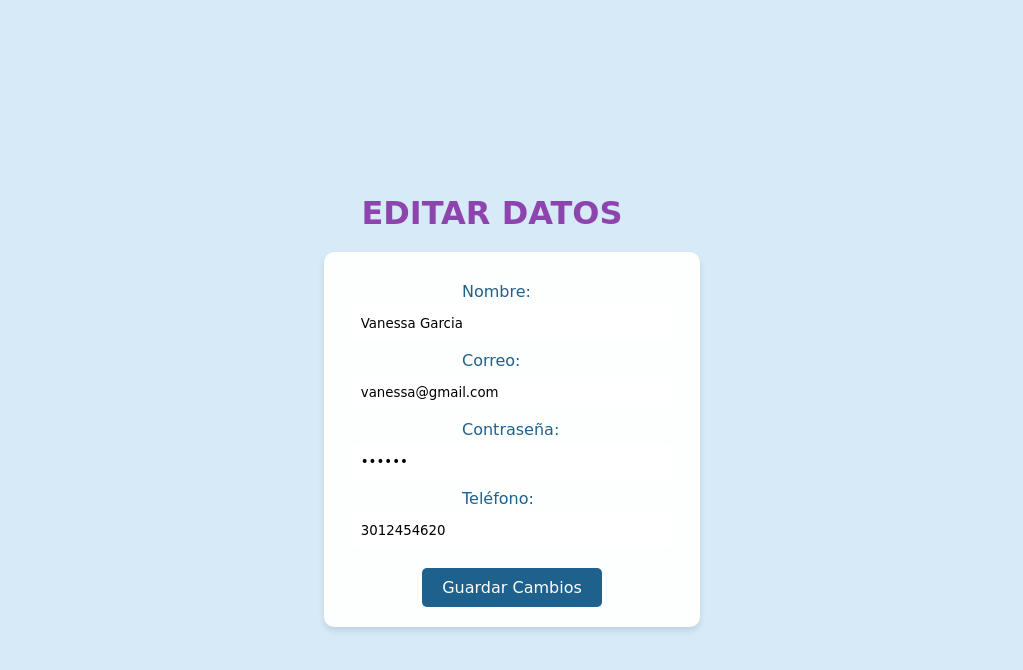
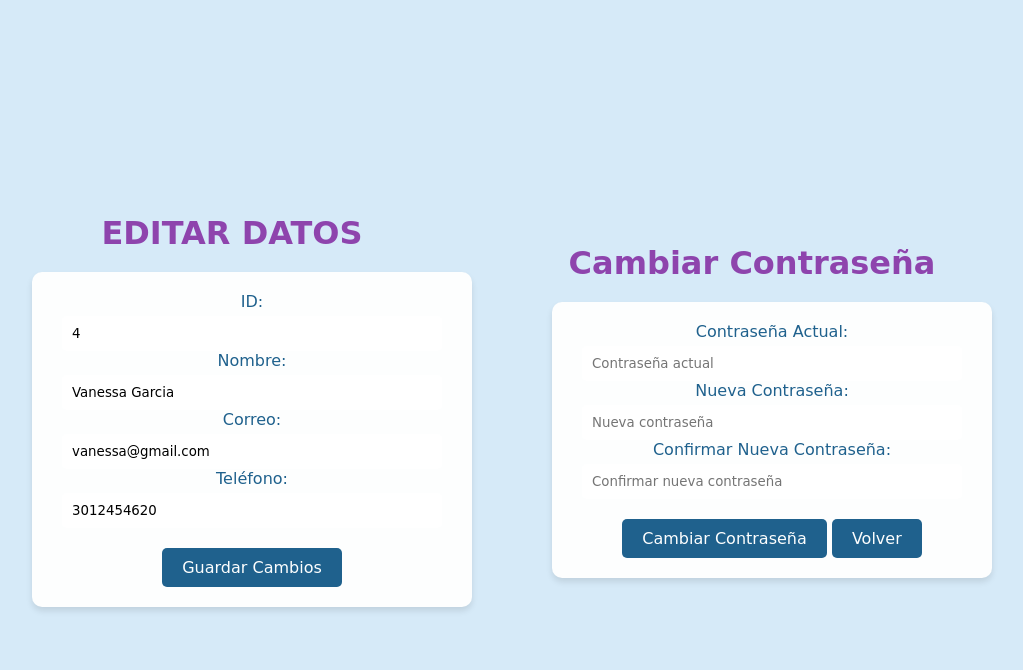
Before and after one commit to Da1sh0/actividad, a PHP site: page /edit.php?id=4 in a window 1280 px wide. Shown: the top 670 px of the page, without its empty margins (148-1171 px from the left). Run offline with PHP 8.4, Linux system fonts and the light colour scheme; data comes from the database, SQL or seed files in the repository.

Commit message:
se agrego el cambio de contraseña

```diff
--- a/css/edit.css
+++ b/css/edit.css
@@ -6,6 +6,28 @@ body {
     justify-content: center;
     align-items: center;
     min-height: 100vh;
+}
+
+.container {
+    display: flex;
+    justify-content: space-around;
+    align-items: center;
+    width: 1000px;
+    height: 100%;
+}
+.edit-container,
+.password-container {
+    width: 400px;
+    padding: 20px;
+    border-radius: 5px;
+}
+
+.edit-container {
+    margin-right: 20px;
+}
+
+.password-container {
+    margin-left: 20px;
 }
 
 .center {
@@ -29,8 +51,7 @@ form {
 }
 
 label {
-    display: inline-block;
-    width: 100px; /* Ancho fijo para las etiquetas */
+    width: 100px;
     margin-top: 10px;
     color: #1F618D;
     text-align: left;
@@ -48,7 +69,7 @@ input[type="tel"] {
     border-radius: 5px;
 }
 
-button {
+button, input[type="submit"], a {
     font-family: 'Comic Sans MS', cursive, sans-serif;
     background-color: #1F618D;
     color: #FDFEFE;
@@ -58,9 +79,10 @@ button {
     border-radius: 5px;
     cursor: pointer;
     font-size: 16px;
+    text-decoration: none;
     transition: background-color 0.3s;
 }
 
-button:hover {
+button:hover, input[type="submit"]:hover, a:hover {
     background-color: #17202A;
 }
--- a/edit.php
+++ b/edit.php
@@ -5,6 +5,35 @@ if (isset($_GET['id'])) {
     $id = $_GET['id'];
     $query = mysqli_query($conexion, "SELECT * FROM usuarios WHERE id = '$id'");
     $data = mysqli_fetch_assoc($query);
+
+    if ($_SERVER["REQUEST_METHOD"] === "POST") {
+        $contrasena_actual = $_POST['contrasena_actual'];
+        $nueva_contrasena = $_POST['nueva_contrasena'];
+        $confirmar_contrasena = $_POST['confirmar_contrasena'];
+
+        $query = "SELECT contrasena FROM usuarios WHERE id = '$id'";
+        $resultado = $conexion->query($query);
+
+        if ($resultado) {
+            $fila = $resultado->fetch_assoc();
+            $contrasena_hash = $fila['contrasena'];
+
+            if (password_verify($contrasena_actual, $contrasena_hash)) {
+                if ($nueva_contrasena === $confirmar_contrasena) {
+                    $nueva_contrasena_hash = password_hash($nueva_contrasena, PASSWORD_DEFAULT);
+                    $update_query = "UPDATE usuarios SET contrasena = '$nueva_contrasena_hash' WHERE id = '$id'";
+                    $conexion->query($update_query);
+                    $exito = "Contraseña actualizada exitosamente.";
+                } else {
+                    $error = "Las contraseñas no coinciden.";
+                }
+            } else {
+                $error = "Contraseña actual incorrecta.";
+            }
+        } else {
+            $error = "Error en la consulta.";
+        }
+    }
 }
 ?>
 
@@ -18,20 +47,45 @@ if (isset($_GET['id'])) {
     <title>Editar Datos</title>
 </head>
 <body>
+    <div class="container">
+        <div class="edit-container">
             <center>
                 <h1>EDITAR DATOS</h1>
                 <form action="update.php" method="POST">
-            <input type="hidden" name="id" value="<?php echo $data['id']; ?>">
+                    <label for="nombre">ID:</label>
+                    <input type="text" name="id" value="<?php echo $data['id']; ?>" readonly><br>
                     <label for="nombre">Nombre:</label>
                     <input type="text" name="nombre" value="<?php echo $data['nombre']; ?>"><br>
                     <label for="correo">Correo:</label>
                     <input type="email" name="correo" value="<?php echo $data['correo']; ?>"><br>
-            <label for="contrasena">Contraseña:</label>
-            <input type="password" name="contrasena" value="<?php echo $data['contrasena']; ?>"><br>
                     <label for="telefono">Teléfono:</label>
                     <input type="tel" name="telefono" value="<?php echo $data['telefono']; ?>"><br>
                     <button type="submit">Guardar Cambios</button>
                 </form>
             </center>
+        </div>
+        <div class="password-container">
+            <center>
+                <h1>Cambiar Contraseña</h1>
+                <form method="POST">
+                    <label for="contrasena_actual">Contraseña Actual:</label>
+                    <input type="password" name="contrasena_actual" placeholder="Contraseña actual" required><br>
+                    <label for="nueva_contrasena">Nueva Contraseña:</label>
+                    <input type="password" name="nueva_contrasena" placeholder="Nueva contraseña" required><br>
+                    <label for="confirmar_contrasena">Confirmar Nueva Contraseña:</label>
+                    <input type="password" name="confirmar_contrasena" placeholder="Confirmar nueva contraseña" required><br>
+                    <center>
+                        <input type="submit" name="cambiar_contrasena" value="Cambiar Contraseña">
+                        <a href="index.html">Volver</a>
+                    </center>
+                </form>
+                <?php if (isset($exito)) { ?>
+                    <p style="color: green;"><?php echo $exito; ?></p>
+                <?php } elseif (isset($error)) { ?>
+                    <p style="color: red;"><?php echo $error; ?></p>
+                <?php } ?>
+            </center>
+        </div>
+    </div>
 </body>
 </html>
--- a/users.php
+++ b/users.php
@@ -65,7 +65,6 @@ include "conexion.php";
                 ?>
             </tbody>
         </table>
-        <button><a href="register.php">Volver al registro</a></button>
         <button><a href="print.php">Imprimir</a></button>
         <button><a href="index.html">Volver</a></button>
     </center>
```
Lines whose indentation alone changed are shown as unchanged.
